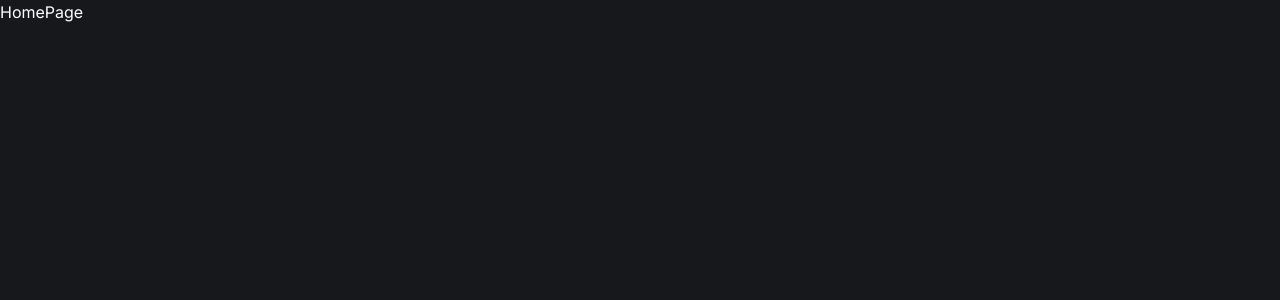
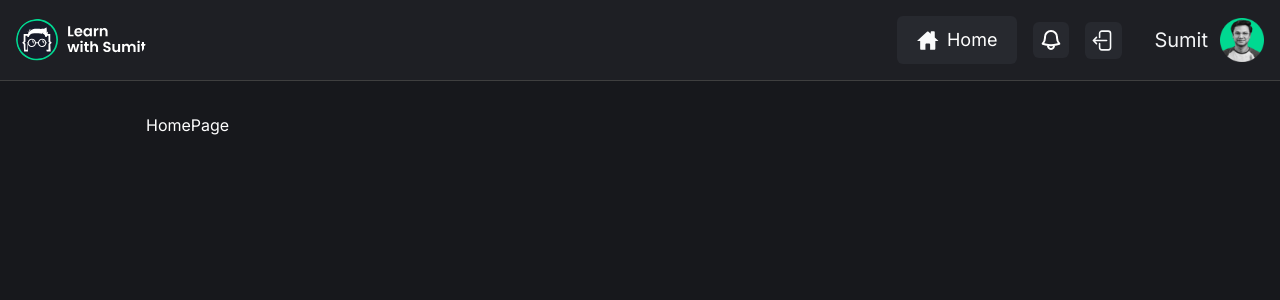
Before and after one commit to saadsrabon/FaceHook, a React (Vite) app: page /login in a window 1280 px wide. Both pictures are taken after typing "name@example.com", "Sample123" into the empty fields and a click on the button "Login". Shown: the top 300 px of the page. Built offline with nearby package versions, Linux system fonts and the light colour scheme.

Commit message:
useAuth custom hook added

```diff
--- a/src/App.jsx
+++ b/src/App.jsx
@@ -4,6 +4,7 @@ import LoginPage from "./pages/LoginPage"
 import Registration from "./pages/Registration"
 import ProfilePage from "./pages/ProfilePage"
 import NotFoundPage from "./pages/NotFoundPage"
+import PrivateRoutes from "./routes/PrivateRoutes"
 
 
 
@@ -14,10 +15,15 @@ function App() {
   return (
     <>
       <Routes>
+        <Route element={<PrivateRoutes/>}>
         <Route path="/" element={<HomePage/>} />
+        <Route path="/me" element={<ProfilePage/>} />
+
+        </Route>
+
         <Route path="/login" element={<LoginPage/>} />
         <Route path="/register" element={<Registration/>} />
-        <Route path="/me" element={<ProfilePage/>} />
+
         <Route path="*" element={<NotFoundPage/>} />
 
       </Routes>
--- /dev/null
+++ b/src/components/Logout.jsx
@@ -0,0 +1,15 @@
+
+import Logout from '../assets/icons/logout.svg'
+import { useAuth } from '../hook/useAuth'
+export const LogoutButton = () => {
+    const {setAuth} = useAuth()
+    const handleLogout = () => {
+        setAuth({})
+        console.log('Logout')
+    }
+  return (
+    <button onClick={handleLogout} className="icon-btn">
+    <img src={Logout} alt="Logout" />
+  </button>
+    )
+}
--- a/src/components/auth/LoginForm.jsx
+++ b/src/components/auth/LoginForm.jsx
@@ -2,10 +2,13 @@ import { useNavigate } from "react-router-dom"
 import Field from "../common/Field"
 
 import { useForm } from "react-hook-form"
+import { useAuth } from "../../hook/useAuth"
 const LoginForm = () => {
     const navgate = useNavigate()
+    const {setAuth} = useAuth()
 const {register,handleSubmit,formState:{errors}} = useForm()
 const formSubmit = (data) => {
+    setAuth({user:data})
     console.log(data)
    navgate('/')
 }
--- a/src/components/common/Header.jsx
+++ b/src/components/common/Header.jsx
@@ -1,31 +1,36 @@
+import { Link } from "react-router-dom"
 
+
+import Notification from "../../assets/icons/notification.svg"
+import Home from "../../assets/icons/home.svg"
+import Avatar from "../../assets/images/avatars/avatar_1.png"
+import Logo from "../../assets/images/logo.svg"
+import { LogoutButton } from "../Logout"
 
 const Header = () => {
   return (
     <nav className="sticky top-0 z-50 border-b border-[#3F3F3F] bg-[#1E1F24] py-4">
     <div className="container flex flex-col items-center justify-between gap-6 sm:flex-row">
       {/* <!-- Logo --> */}
-      <a href="./index.html">
-        <img className="max-w-[100px] rounded-full lg:max-w-[130px]" src="./assets/images/logo.svg" />
-      </a>
+      <Link to="/">
+        <img className="max-w-[100px] rounded-full lg:max-w-[130px]" src={Logo} />
+      </Link>
       {/* <!-- nav links  --> */}
 
       <div className="flex items-center space-x-4">
-        <a href="./index.html" className="btn-primary">
-          <img src="./assets/icons/home.svg" alt="Home" />
+        <Link to='/' className="btn-primary">
+          <img src={Home} alt="Home" />
           Home
-        </a>
+        </Link>
         <button className="icon-btn">
-          <img src="./assets/icons/notification.svg" alt="Notification" />
+          <img src={Notification} alt="Notification" />
         </button>
-        <button className="icon-btn">
-          <img src="./assets/icons/logout.svg" alt="Logout" />
-        </button>
+        <LogoutButton/>
 
         <button className="flex-center !ml-8 gap-3">
           <span className="text-lg font-medium lg:text-xl">Sumit</span>
           <img className="max-h-[32px] max-w-[32px] lg:max-h-[44px] lg:max-w-[44px]"
-            src="./assets/images/avatars/avatar_1.png" alt="" />
+            src={Avatar} alt="" />
         </button>
       </div>
       {/* <!-- nav links ends --> */}
--- a/src/context/providers/index.js
+++ b/src/context/providers/AuthProvider.jsx
@@ -5,7 +5,7 @@ import { AuthContext } from "../AuthContext";
 
 export const AuthProvider = ({ children }) => {
 
-    const [auth,setAuth] = useState(null);
+    const [auth,setAuth] = useState({});
 
 
 
--- a/src/hook/useAuth.js
+++ b/src/hook/useAuth.js
@@ -1,5 +1,6 @@
 import { useContext, useDebugValue } from "react"
 import { AuthContext } from "../context/AuthContext"
+
 
 export const useAuth = () => {
   const {auth} = useContext(AuthContext)
--- a/src/main.jsx
+++ b/src/main.jsx
@@ -3,12 +3,16 @@ import ReactDOM from 'react-dom/client'
 import App from './App.jsx'
 import './index.css'
 import { BrowserRouter } from 'react-router-dom'
+import { AuthProvider } from './context/providers/AuthProvider.jsx'
 
 ReactDOM.createRoot(document.getElementById('root')).render(
   <React.StrictMode>
-<BrowserRouter>
+    <AuthProvider>
+    <BrowserRouter>
   <App />
   </BrowserRouter>
+    </AuthProvider>
+
 
   </React.StrictMode>,
 )
--- a/src/routes/PrivateRoutes.jsx
+++ b/src/routes/PrivateRoutes.jsx
@@ -1,6 +1,7 @@
 
 import { Navigate, Outlet } from 'react-router-dom'
 import { useAuth } from '../hook/useAuth'
+import Header from '../components/common/Header'
 
 const PrivateRoutes = () => {
     const {auth} = useAuth()
@@ -8,11 +9,15 @@ const PrivateRoutes = () => {
     <>
       {
         auth?.user?(
+            <>
+            <Header/>
             <main className="mx-auto max-w-[1020px] py-8">
             <div className="container">
+
             <Outlet/>
             </div>
             </main>
+            </>
             ):(
             <Navigate to="/login" replace/>
         )
```
Also changed, not shown: src/context/AuthContext.js (renamed from src/context/AuthContext.jsx).
